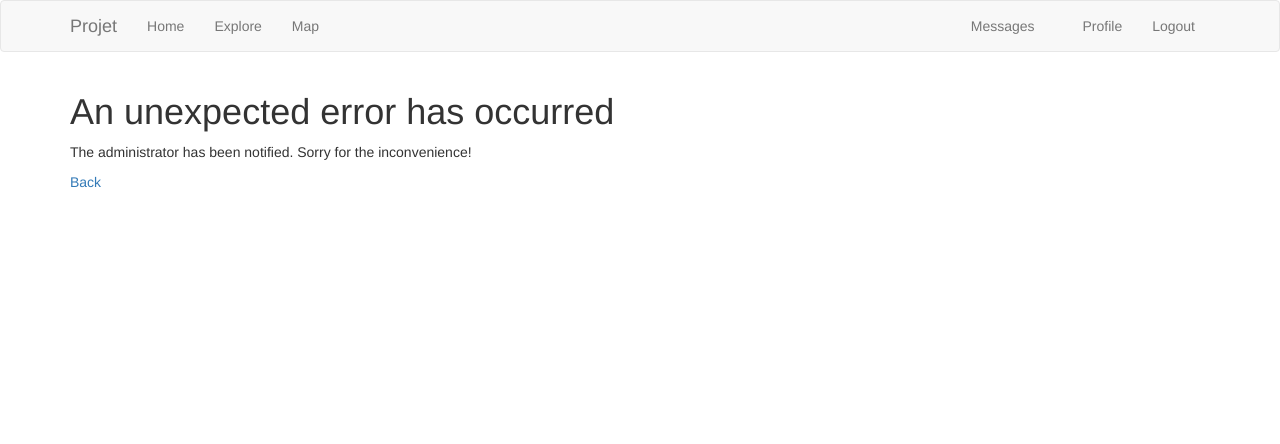
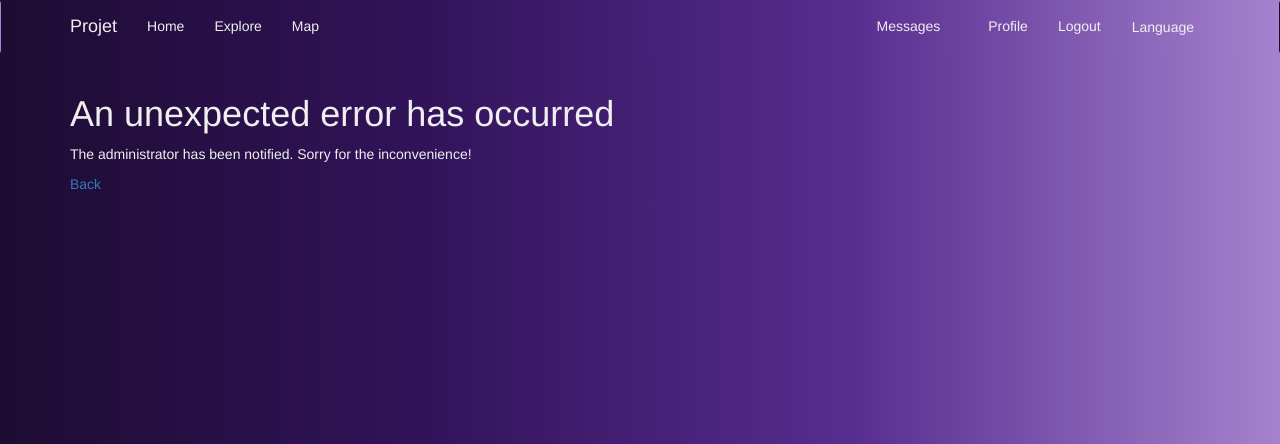
Before and after one commit to timwilly/projet_photo, a Python web app: template microblog/app/templates/errors/500.html in a window 1280 px wide. Shown: the top 444 px of the page. Run offline with Jinja, Linux system fonts and the light colour scheme; the template is opened without the code that fills it, so the values that code supplies are empty; some libraries are stand-ins or nearby versions.

Commit message:
Ajout option de changer langage dans la barre de navigation et css

```diff
--- /dev/null
+++ b/microblog/app/static/css/base.css
@@ -0,0 +1,2 @@
+.navbar-toggle {
+}
--- a/microblog/app/static/css/style.css
+++ b/microblog/app/static/css/style.css
@@ -1,2 +1,30 @@
-p {
+.container {
+
 }
+
+body {
+    background-image: linear-gradient(to right, #1D0C32, #32135A ,#582D90, #A582CD),
+                      linear-gradient(to bottom, blue, yellow);
+    color: #EFEFEF;
+}
+
+.navbar-custom {
+    background-image: linear-gradient(to right, #1D0C32, #32135A ,#582D90, #A582CD),
+    linear-gradient(to bottom, blue, yellow);
+    color: #EFEFEF;
+}
+.navbar-custom a {
+    color: #EFEFEF;
+}
+
+.navbar-custom a:hover {
+    background-color: #AFC3FA;
+}
+
+.navbar-custom ul li a:hover {
+    background-color: #AFC3FA;
+}
+
+.navbar-custom ul li .lang_active {
+    background-color: red;
+}
--- a/microblog/app/templates/api/map.html
+++ b/microblog/app/templates/api/map.html
@@ -17,8 +17,8 @@
                     {{ form.submit() }}
             </div>
         </form>
+    {% endif %}
 
-    {% endif %}
     </div>
     <div id="mapid"></div>
     <table class="table">
--- a/microblog/app/templates/auth/register.html
+++ b/microblog/app/templates/auth/register.html
@@ -2,7 +2,7 @@
 {% import 'bootstrap/wtf.html' as wtf %}
 
 {% block app_content %}
-    <h1>Register</h1>
+    <h1>{{ _('Register') }}</h1>
     <div class="row">
         <div class="col-md-4">
             {{ wtf.quick_form(form) }}
--- a/microblog/app/templates/auth/reset_password_request.html
+++ b/microblog/app/templates/auth/reset_password_request.html
@@ -2,7 +2,7 @@
 {% import 'bootstrap/wtf.html' as wtf %}
 
 {% block app_content %}
-    <h1>Reset Password</h1>
+    <h1>{{ _('Reset password') }}</h1>
     <div class="row">
         <div class="col-md-4">
             {{ wtf.quick_form(form) }}
--- a/microblog/app/templates/base.html
+++ b/microblog/app/templates/base.html
@@ -7,11 +7,12 @@
 {% block styles %}
     {{ super() }}
     <link rel="stylesheet" type="text/css" href="{{ url_for('static', filename='css/style.css') }}">
+    <link rel="stylesheet" type="text/css" href="{{ url_for('static', filename='css/base.css') }}">
     <link rel="stylesheet" href="https://unpkg.com/leaflet@1.7.1/dist/leaflet.css"/>
 {% endblock %}
 
 {% block navbar %}
-    <nav class="navbar navbar-default">
+    <nav class="navbar navbar-custom"  data-bs-theme="dark">
         <div class="container">
             <div class="navbar-header">
                 <button type="button" class="navbar-toggle collapsed" data-toggle="collapse" data-target="#bs-example-navbar-collapse-1" aria-expanded="false">
@@ -44,7 +45,21 @@
                     </li>
                     <li><a href="{{ url_for('main.user', username=current_user.username) }}">{{ _('Profile') }}</a></li>
                     <li><a href="{{ url_for('auth.logout') }}">{{ _('Logout') }}</a></li>
+
                     {% endif %}
+                    <li class="nav-item dropdown">
+                    <a class="btn btn-secondary dropdown-toggle" href="#" role="button" id="dropdownMenuLink" data-toggle="dropdown" aria-haspopup="true" aria-expanded="false">
+                        {{ _('Language') }}
+                    </a>
+                    <ul class="dropdown-menu" aria-labelledby="dropdownMenuLink">
+                        {% for language in AVAILABLE_LANGUAGES.items() %}
+                        {% if CURRENT_LANGUAGE == language[0] or (CURRENT_LANGUAGE == '' and BEST_MATCH_LANGUAGE == language[0]) %}
+                            <li class="lang_active"><a name="language">{{ language[1] }}</a></li>
+                        {% else %}
+                            <li class="lang_inactive"><a href="{{ url_for('main.set_language', language=language[0]) }}">{{ language[1] }}</a></li>
+                        {%  endif %}
+                        {% endfor %}
+                    </ul>
                 </ul>
                 {% if g.search_form %}
                 <form class="navbar-form navbar-left" method="get" action="{{ url_for('main.search') }}">
--- a/microblog/app/templates/edit_profile.html
+++ b/microblog/app/templates/edit_profile.html
@@ -3,7 +3,7 @@
 
 
 {% block app_content %}
-    <h1>Edit Profile</h1>
+    <h1>{{ _('Edit Profile') }}</h1>
     <div class="row">
         <div class="col-md-4">
             {{ wtf.quick_form(form) }}
--- a/microblog/app/templates/errors/500.html
+++ b/microblog/app/templates/errors/500.html
@@ -1,7 +1,7 @@
 {% extends "base.html" %}
 
 {% block app_content %}
-    <h1>An unexpected error has occurred</h1>
-    <p>The administrator has been notified. Sorry for the inconvenience!</p>
+    <h1>{{ _('An unexpected error has occurred') }}</h1>
+    <p>{{ _('The administrator has been notified. Sorry for the inconvenience!') }}</p>
     <p><a href="{{ url_for('main.index') }}">Back</a></p>
 {% endblock %}
--- a/microblog/config.py
+++ b/microblog/config.py
@@ -30,7 +30,7 @@ class Config(object):
 
     ADMINS = ['your-email@example.com']
     POSTS_PER_PAGE = 10
-    LANGUAGES = ['en', 'fr', 'es']
+    LANGUAGES = {'en': 'English', 'fr': 'French', 'es': 'Español'}
 
     MS_TRANSLATOR_KEY = os.environ.get('MS_TRANSLATOR_KEY') or \
                         os.getenv('MS_TRANSLATOR_KEY')
```
Also changed, not shown: microblog/app/__init__.py (+10 -2 lines), microblog/app/auth/forms.py (+10 -10 lines), microblog/app/main/routes.py (+21 -1 lines), microblog/app/static/css/api/map.css (+7 -1 lines), microblog/app/templates/auth/login.html (+4 -3 lines), microblog/app/templates/user.html (+4 -4 lines), microblog/app/translations/es/LC_MESSAGES/messages.po, microblog/app/translations/fr/LC_MESSAGES/messages.po, 2 other files.
